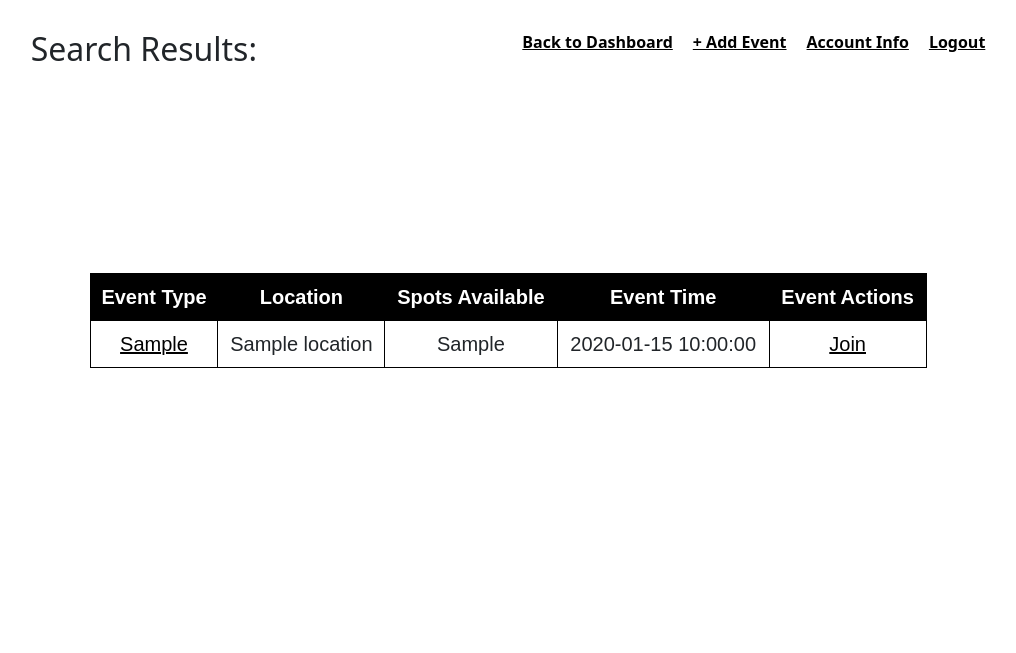
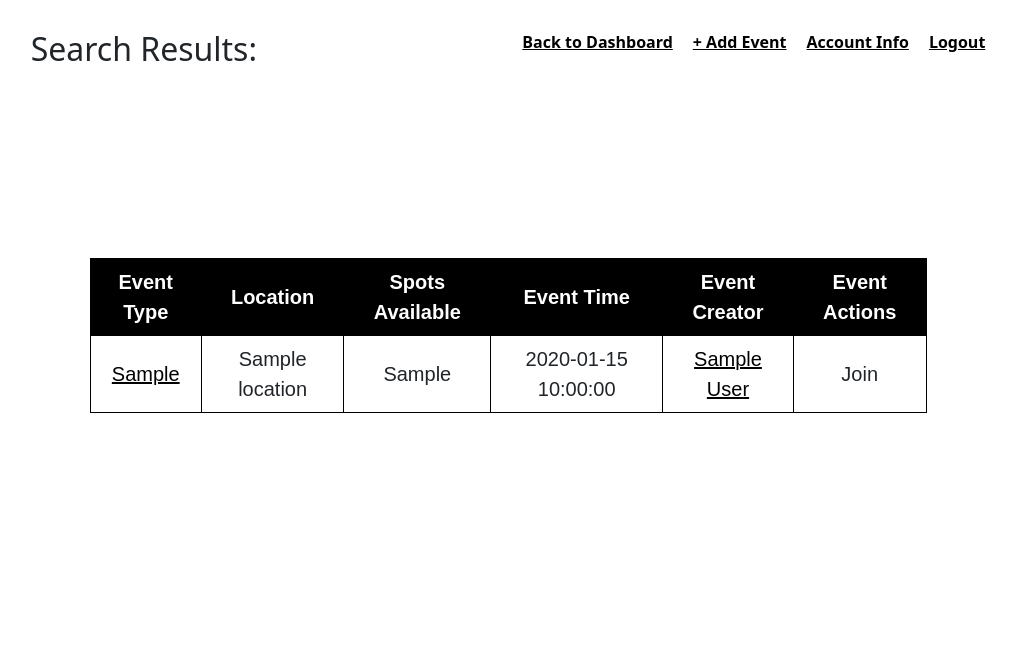
Before and after one commit to tkirby687/groupproject_repo, a Flask app: template flask_app/templates/search_list.html in a window 1280 px wide. Shown: the top 653 px of the page, without its empty margins (132-1148 px from the left). Run offline with Flask 2, Linux system fonts and the light colour scheme; the template is opened without the code that fills it: most values are stand-ins (such as "Sample title", 1, 10 or a date in 2020).

Commit message:
added some of message feature

```diff
--- a/flask_app/controllers/events.py
+++ b/flask_app/controllers/events.py
@@ -1,5 +1,6 @@
 from flask_app.models.user import User
 from flask_app.models.event import Event
+from flask_app.models.message import Message
 from flask import flash
 from flask_app import app
 from flask import Flask, redirect, render_template, request, session
@@ -13,13 +14,7 @@ def map_form(event_id):
     data = {
         'id' : event_id
     }
-    return render_template("map_event.html", event = Event.get_by_id(data), date = dateFormat )
-
-
-
-
-
-
+    return render_template("map_event.html", event = Event.get_by_id(data), messages = Message.get_by_id(data), date = dateFormat )
 
 
 @app.route('/event/search_event')
@@ -60,12 +55,6 @@ def search_event_date():
     }
 
     return render_template('search_list.html', events = Event.get_all_events_with_user_by_event_date(data))
-
-
-
-
-
-
 
 
 @app.route('/event/add_event')
--- /dev/null
+++ b/flask_app/controllers/messages.py
@@ -0,0 +1,23 @@
+from flask_app.models.user import User
+from flask_app.models.event import Event
+from flask_app.models.message import Message
+from flask import flash
+from flask_app import app
+from flask import Flask, redirect, render_template, request, session
+from datetime import datetime
+dateFormat = "%m/%d/%Y"
+
+@app.route('/message/create/<int:event_id>', methods=['POST'])
+def create_message(event_id):
+
+    if 'user_id' not in session:
+        return redirect('/logout')
+
+    data = {
+
+        'event_id' : event_id
+
+    }
+
+    Message.create_message(data)
+    return redirect('/dashboard')
--- a/flask_app/controllers/users.py
+++ b/flask_app/controllers/users.py
@@ -8,12 +8,12 @@ from datetime import datetime
 from datetime import date
 dateFormat = "%m/%d/%Y"
 
-@app.route('/user/account/')
-def account_info():
+@app.route('/user/account/<int:event_id>')
+def account_info(event_id):
     data = {
-        'id' : session['user_id']
+        'id' : event_id
     }
-    return render_template('user_account.html', user = User.get_by_id(data))
+    return render_template('user_account.html', event = Event.get_by_id(data))
 
 
 
--- a/flask_app/models/event.py
+++ b/flask_app/models/event.py
@@ -1,6 +1,7 @@
 from flask_app.config.mysqlconnection import connectToMySQL
 from flask import flash, session, redirect
 from flask_app.models import user
+from flask_app.models import message
 
 
 class Event:
--- a/flask_app/templates/search_list.html
+++ b/flask_app/templates/search_list.html
@@ -22,7 +22,7 @@
             <div class="links" >
                 <a href="/dashboard" style="color: black" >Back to Dashboard</a>
                 <a href="/event/add_event" style="color: black">+ Add Event</a>
-                <a href="/user/account" style="color: black">Account Info</a>
+                <a href="#" style="color: black">Account Info</a>
                 <a href="/logout" style="color: black">Logout</a>
             </div>
         </div>
@@ -35,6 +35,7 @@
                     <th class="center">Location</th>
                     <th class="center">Spots Available</th>
                     <th class="center">Event Time</th>
+                    <th class="center">Event Creator</th>
                     <th class="center">Event Actions</th>
                 </tr>
             </thead>
@@ -48,16 +49,24 @@
                         <td class="center">{{event.location}}</td>
                         <td class="center">{{event.spots_open}}</td>
                         <td class="center">{{event.event_date}}</td>
+                        {% if event.user_id != session.user_id %}
+
+                            <td class="center">
+                                <a href="/user/account/{{event.id}}" style="color: black">{{event.first_name}} {{event.last_name}}</a>
+                            </td>
+
+                        {% endif %}
                         {% if event.user_id == session.user_id %}
-                        <td class="center">
-                            <a href="/event/{{event.id}}" style="color: black">Join</a>
+                            <td class="center">{{event.first_name}} {{event.last_name}}</td>
+                        {% endif %}
+                        {% if event.user_id == session.user_id %}
+                            <td class="center">
+                                <a href="/event/{{event.id}}" style="color: black">Join</a>
 
-                        </td>
+                            </td>
                         {% endif %}
                         {% if event.user_id != session.user_id %}
-                        <td class="center">
-                            <a href="/event/{{event.id}}" style="color: black" >Join</a>
-                        </td>
+                            <td class="center">Join</td>
                         {% endif %}
                     </tr>
 
--- a/server.py
+++ b/server.py
@@ -1,5 +1,5 @@
 from flask_app import app
-from flask_app.controllers import users, events
+from flask_app.controllers import users, events, messages
 
 if __name__ == "__main__":
     app.run(debug=True)
```
Also changed, not shown: flask_app/models/message.py (added, +71 -0 lines), flask_app/templates/map_event.html (+13 -0 lines), flask_app/templates/user_account.html (+20 -6 lines).
